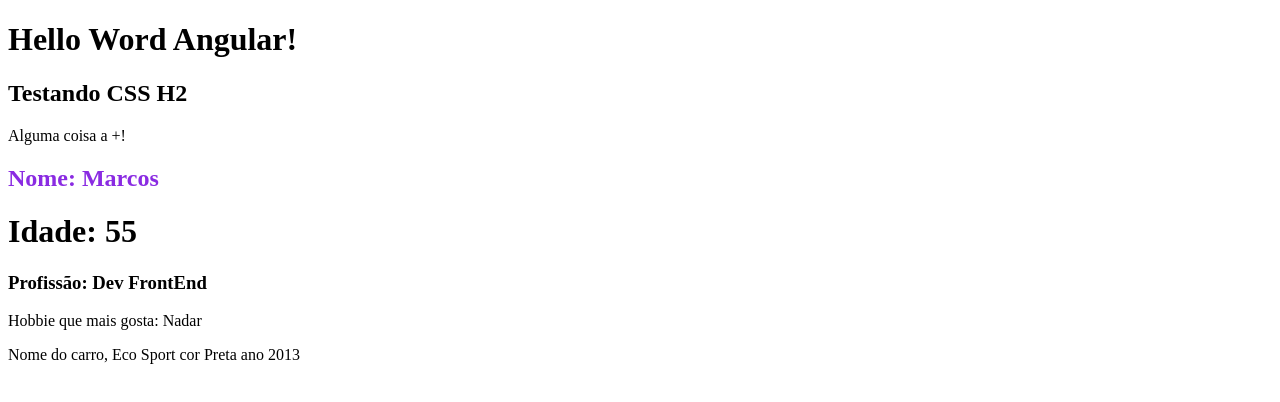
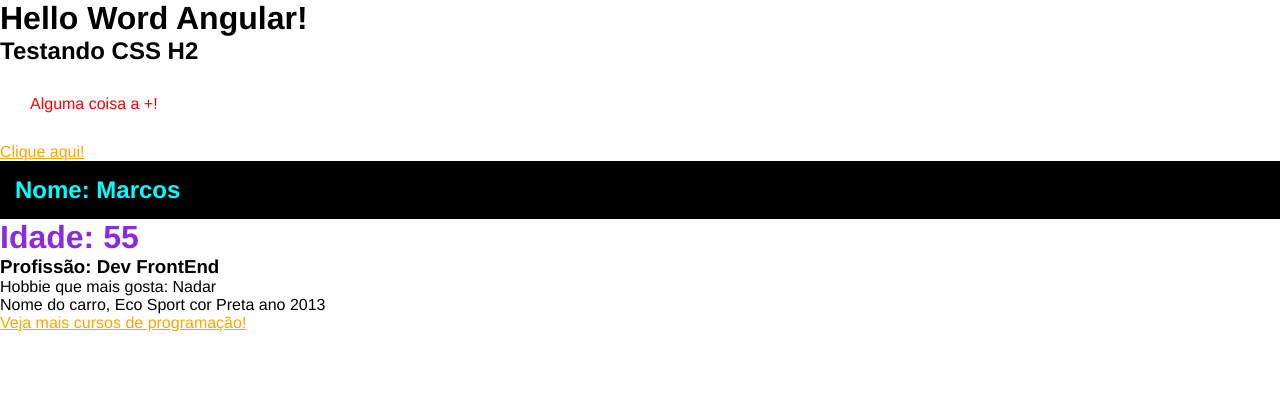
Before and after one commit to marcosCappelli/angular, an Angular app: page / in a window 1280 px wide. Shown: the top 402 px of the page. Built offline with nearby package versions, Linux system fonts and the light colour scheme.

Commit message:
CSS em Angular

```diff
--- a/src/app/app.component.css
+++ b/src/app/app.component.css
@@ -0,0 +1,4 @@
+p {
+    color: red;
+    padding: 30px;
+}
--- a/src/app/app.component.html
+++ b/src/app/app.component.html
@@ -3,5 +3,8 @@
 <h2>Testando CSS H2</h2>
 
 <p>Alguma coisa a +!</p>
+<div>
+    <a href="#">Clique aqui!</a>
+</div>
 
 <app-first-component></app-first-component>
--- a/src/app/components/first-component/first-component.component.css
+++ b/src/app/components/first-component/first-component.component.css
@@ -1,3 +1,8 @@
-h2 {
+h1 {
     color: blueviolet;
 }
+ .title {
+    background: black;
+    color: aqua;
+    padding: 15px;
+ }
--- a/src/app/components/first-component/first-component.component.html
+++ b/src/app/components/first-component/first-component.component.html
@@ -1,5 +1,8 @@
-<h2>Nome: {{ name }}</h2>
+<h2 class="title">Nome: {{ name }}</h2>
 <h1>Idade: {{ age }}</h1>
 <h3>Profissão: {{ job }}</h3>
 <p>Hobbie que mais gosta: {{ hobbies[1] }}</p>
 <p>Nome do carro, {{ car.name }} cor {{ car.color }} ano {{ car.year }}</p>
+<div>
+    <a href="#">Veja mais cursos de programação!</a>
+</div>
--- a/src/styles.css
+++ b/src/styles.css
@@ -1 +1,10 @@
 /* You can add global styles to this file, and also import other style files */
+* {
+    margin: 0;
+    padding: 0;
+    font-family: Helvetica;
+}
+
+a {
+    color: orange;
+}
```
